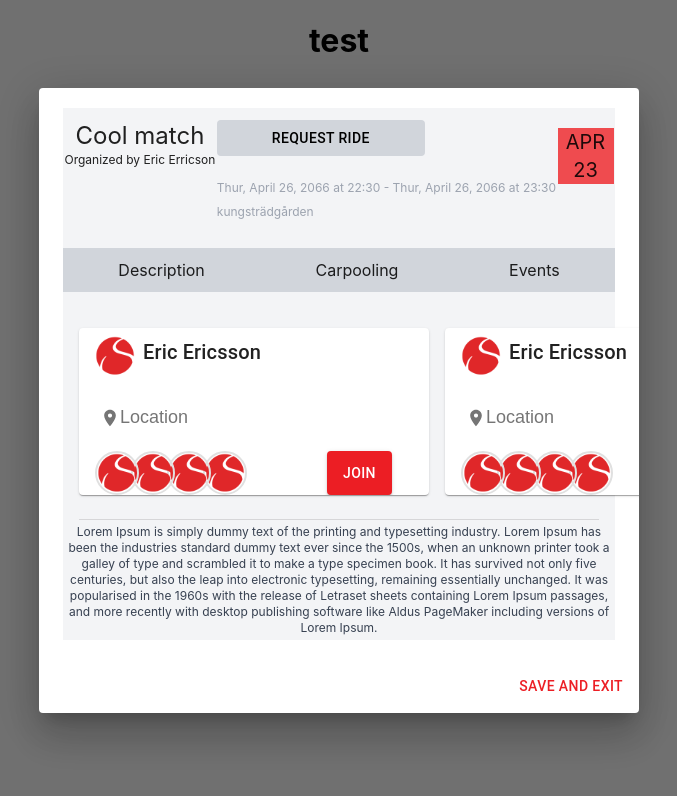
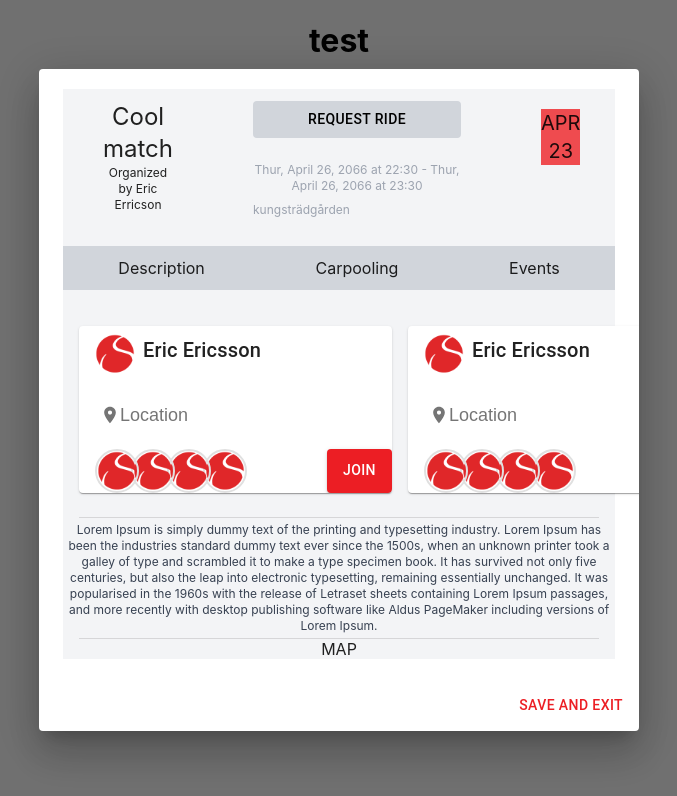
Before and after one commit to ICT-Owls/owlsport, a React app: page / in a window 1280 px wide. Both pictures are taken after a click on the button "SCROLL". Shown: the top 796 px of the page, without its empty margins (301-978 px from the left). Built offline with nearby package versions, Linux system fonts and the light colour scheme.

Commit message:
Refactored the code

```diff
--- a/src/views/EventDetailsView.jsx
+++ b/src/views/EventDetailsView.jsx
@@ -46,7 +46,8 @@ export default function EventDetailsView () {
     function CarPooler () {
         return (
             <div className='flex justify-start ml-4'>
-                <Card sx={{ minWidth: 350 }}>
+                {/* <Card sx={{ minWidth: 150 }}> */}
+                <Card>
                     <div className='flex ml-4 m-2'>
                         <div className='mr-2'>
                             <Avatar alt='Erik' img src='Logotype.png' />
@@ -76,11 +77,11 @@ export default function EventDetailsView () {
                             <Button
                                 variant='contained'
                                 className='
-                                hover: bg-primary
-                                rounded
-                                border border-primary
-                                transition
-                                duration-500
+                                hover: rounded
+                                border
+                                transition duration-500
+                                bg-primary
+                                border-primary
                                 '
                             >
                                 JOIN
@@ -93,58 +94,6 @@ export default function EventDetailsView () {
     }
 
     return (
-        // <div className='flex flex-col justify-around bg-gray-100'>
-        //     <div className='flex flex-row justify-evenly'>
-        //         <div className='flex flex-col justify-start my-3'>
-        //             <div className='text-2xl'>Cool match</div>
-        //             <div className='text-xs'>Organized by Eric Erricson</div>
-        //         </div>
-        //         <div className='flex flex-col justify-start my-3'>
-        //             <Button
-        //                 className='mb-5 w-52 bg-gray-300'
-        //                 sx={{ color: 'black' }}
-        //             >
-        //                 Request ride
-        //             </Button>
-        //             <div className='my-1 w-fit h-fit text-xs text-gray-400'>
-        //                 Thur, April 26, 2066 at 22:30 - Thur, April 26, 2066 at
-        //                 23:30
-        //             </div>
-        //             <div className='my-1 w-fit h-fit text-xs text-gray-400'>
-        //                 kungsträdgården
-        //             </div>
-        //         </div>
-        //         <div className='my-5 w-14 h-14 bg-primary-100'>
-        //             <div className=' text-xl'>APR 23</div>
-        //         </div>
-        //     </div>
-
-        //     <div className='flex flex-row justify-around py-3 my-3 bg-gray-300'>
-        //         <div>Description</div>
-        //         <div>Carpooling</div>
-        //         <div>Events</div>
-        //     </div>
-        //     <div className='flex flex-row justify-around py-3 my-3 bg-gray-100'>
-        //         <CarPooler></CarPooler>
-        //         <CarPooler></CarPooler>
-        //         <CarPooler></CarPooler>
-        //     </div>
-        //     <Divider variant='middle' />
-        //     <div className='my-1 w-fit h-fit text-xs text-gray-700'>
-        //         Lorem Ipsum is simply dummy text of the printing and typesetting
-        //         industry. Lorem Ipsum has been the industries standard dummy
-        //         text ever since the 1500s, when an unknown printer took a galley
-        //         of type and scrambled it to make a type specimen book. It has
-        //         survived not only five centuries, but also the leap into
-        //         electronic typesetting, remaining essentially unchanged. It was
-        //         popularised in the 1960s with the release of Letraset sheets
-        //         containing Lorem Ipsum passages, and more recently with desktop
-        //         publishing software like Aldus PageMaker including versions of
-        //         Lorem Ipsum.
-        //     </div>
-        // </div>
-
-        //The above and below code must be merged
         <div>
             <Button
                 onClick={() => {
@@ -166,13 +115,13 @@ export default function EventDetailsView () {
                 <DialogContent>
                     <div className='flex flex-col justify-around bg-gray-100'>
                         <div className='flex flex-row justify-evenly'>
-                            <div className='flex flex-col justify-start my-3'>
+                            <div className='flex flex-col justify-start my-3 mx-10'>
                                 <div className='text-2xl'>Cool match</div>
                                 <div className='text-xs'>
                                     Organized by Eric Erricson
                                 </div>
                             </div>
-                            <div className='flex flex-col justify-start my-3'>
+                            <div className='flex flex-col justify-start my-3 mx-10'>
                                 <Button
                                     className='mb-5 w-52 bg-gray-300'
                                     sx={{ color: 'black' }}
@@ -187,7 +136,7 @@ export default function EventDetailsView () {
                                     kungsträdgården
                                 </div>
                             </div>
-                            <div className='my-5 w-14 h-14 bg-primary-100'>
+                            <div className='my-5 mx-10 w-14 h-14 bg-primary-100'>
                                 <div className=' text-xl'>APR 23</div>
                             </div>
                         </div>
@@ -197,7 +146,7 @@ export default function EventDetailsView () {
                             <div>Carpooling</div>
                             <div>Events</div>
                         </div>
-                        <div className='flex flex-row justify-around py-3 my-3 bg-gray-100'>
+                        <div className='flex flex-row justify-around py-3 my-3'>
                             <CarPooler></CarPooler>
                             <CarPooler></CarPooler>
                             <CarPooler></CarPooler>
@@ -217,6 +166,9 @@ export default function EventDetailsView () {
                             software like Aldus PageMaker including versions of
                             Lorem Ipsum.
                         </div>
+                        <Divider variant='middle' />
+
+                        <div> MAP </div>
                     </div>
                 </DialogContent>
 
@@ -225,50 +177,5 @@ export default function EventDetailsView () {
                 </DialogActions>
             </Dialog>
         </div>
-
-        // <div className='flex justify-start ml-4 m-20'>
-        //     <Card sx={{ minWidth: 350 }}>
-        //         <div className='flex ml-4 m-2'>
-        //             <div className='mr-2'>
-        //                 <Avatar alt='Erik' img src='Logotype.png' />
-        //             </div>
-
-        //             <Typography gutterBottom variant='h6' component='div'>
-        //                 Eric Ericsson
-        //             </Typography>
-        //         </div>
-
-        //         <div className='flex ml-4'>
-        //             <IconButton aria-label='location' size='small'>
-        //                 <LocationOnIcon fontSize='small' />
-        //                 <p>Location</p>
-        //             </IconButton>
-        //         </div>
-
-        //         <div className='justify-start flex ml-4 '>
-        //             <AvatarGroup max={4}>
-        //                 <Avatar alt='Erik' img src='Logotype.png' />
-        //                 <Avatar alt='Erik' img src='Logotype.png' />
-        //                 <Avatar alt='Erik' img src='Logotype.png' />
-        //                 <Avatar alt='Erik' img src='Logotype.png' />
-        //             </AvatarGroup>
-
-        //             <div className='flex ml-20'>
-        //                 <Button
-        //                     variant='contained'
-        //                     className='
-        //                                     hover: bg-primary
-        //                                     rounded
-        //                                     border border-primary
-        //                                     transition
-        //                                     duration-500
-        //                                     '
-        //                 >
-        //                     JOIN
-        //                 </Button>
-        //             </div>
-        //         </div>
-        //     </Card>
-        // </div>
     );
 }
```
